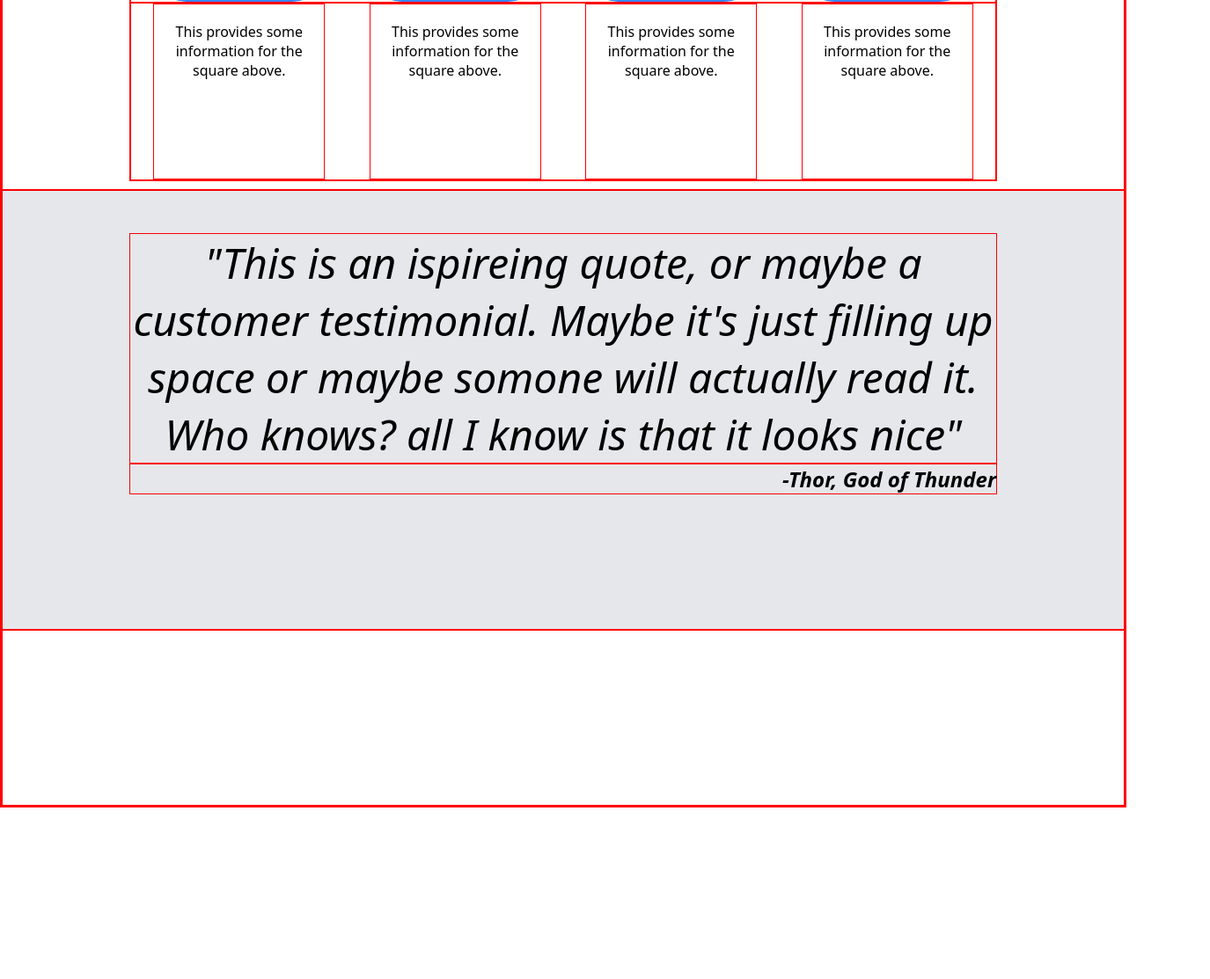
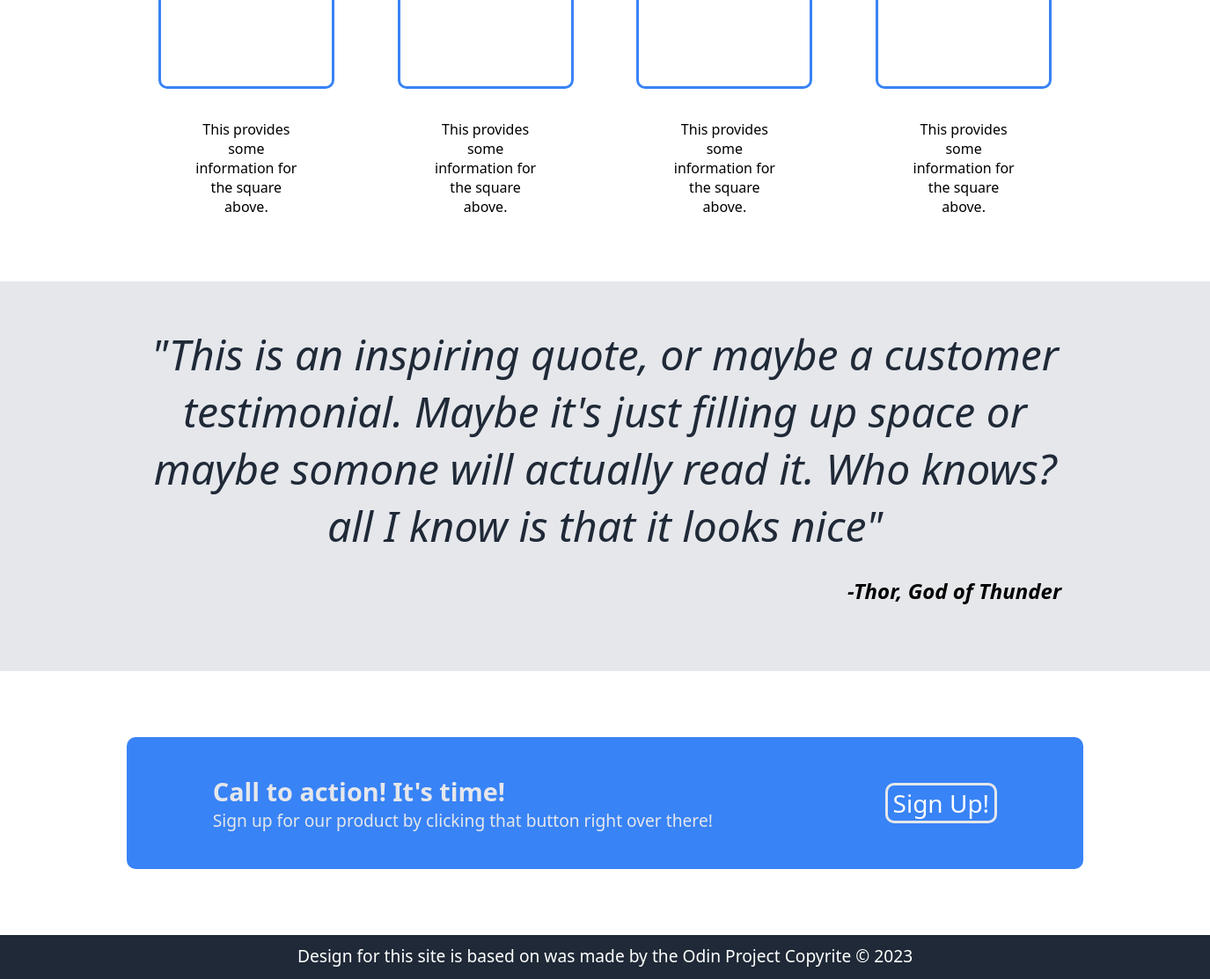
Before and after one commit to Samcraig77/Landing-page, a plain HTML site: page index.html in a window 1280 px wide. Shown: the part 886-1999 px from the top of the page at 88% size, 1375 px wide, since content can reach past the window. Before the commit the page ends 1804 px from the top, so only its background shows below. Drawn offline with Linux system fonts and the light colour scheme.

Commit message:
All sections finished. Styles finalized.
Site finalized. This project was coded entirely by me, from a design on The Odin Projects Webpage.

```diff
--- a/index.html
+++ b/index.html
@@ -14,12 +14,12 @@
         <div class="header">Header Logo</div>
 
         <div class="header-links">
-            <span id="link-text">header link one</span> <span id="link-text">header link two</span> <span id="link-text">header link three</span>
+            <span id="link-text"><a>header link one</a></span> <span id="link-text"><a>header link two</a></span> <span id="link-text"><a>header link three</a></span>
         </div>
 
     </div>
 
-<div class="hero-image">
+ <div class="hero-image">
     <div class="hero-text">
             <div id="hero-actual">This website is <br> awesome</div>
             <div id="hero-sub">This website has some subtext that goes here under the main title.
@@ -50,13 +50,23 @@
     </div>
 
     <div class="quote">
-        <h1 class="quote-actual">"This is an ispireing quote, or maybe a customer testimonial. Maybe
+        <h1 class="quote-actual">"This is an inspiring quote, or maybe a customer testimonial. Maybe
             it's just filling up space or maybe somone will actually read it. Who knows? all I know is that it looks nice"</h1>
         <h2 class="quote-author">-Thor, God of Thunder</h2>
     </div>
 
     <div class="sign-up">
+        <div class="sign-up-bubble">
+        <div class="sign-up-text">
+            <h2>Call to action! It's time!</h2>
+            <p>Sign up for our product by clicking that button right over there!</p>
+        </div>
+        <div class="sign-up-button"><button id="sign-up-again" >Sign Up!</button></div>
+        </div>
+    </div>
 
+    <div class="footer">
+        <span>Design for this site is based on was made by the Odin Project Copyrite &copy 2023 </span>
     </div>
 
 </body>
--- a/styles.css
+++ b/styles.css
@@ -1,20 +1,18 @@
-/* remove box color when div sizing done */
 * {
 font-family: system-ui, -apple-system, BlinkMacSystemFont, 'Segoe UI', Roboto, Oxygen, Ubuntu, Cantarell, 'Open Sans', 'Helvetica Neue', sans-serif;
 box-sizing: border-box;
 margin: 0;
-border: 1px solid red;
 }
 
 body {
-    min-width: 1000px;
+    min-width: 1375px;
 
 }
 
 
 .top {
 background-color: #1f2937;
-height: 600px;
+height: max-content;
 }
 
 .nav {
@@ -47,8 +45,7 @@ max-width: 1920px;
     display: flex;
     flex-wrap: nowrap;
     padding: 9rem 9rem;
-    max-height: 555px;
-    min-height: 555px;
+    height: max-content;
     text-align: center;
 }
 
@@ -72,11 +69,10 @@ max-width: 1920px;
     color: #E5E7EB;
     width: 100%;
     height: 45%;
-    max-height: min-content;
-    margin-bottom: 0;
-    padding: 70px 0 0 0;
+    max-height: max-content;
+    margin-bottom: 10px;
+    padding: 70px;
     min-width: 250px;
-    overflow: hidden;
 }
 
 .button-one {
@@ -86,7 +82,7 @@ max-width: 1920px;
 
 #sign-up {
     background-color: #3883f6;
-    border-radius: 17%;
+    border-radius: 10px;
     font-size: 16px;
     width: 80px ;
     justify-content: center;
@@ -121,7 +117,7 @@ max-width: 1920px;
     height: 200px;
     width: 200px;
     border: 3px solid #3883f6;
-    border-radius: 20%;
+    border-radius: 10px;
 }
 
 .random-text {
@@ -138,30 +134,86 @@ max-width: 1920px;
 .under-text {
     height: 200px;
     width: 195px;
-    padding: 20px;
+    padding: 35px;
     text-align: center;
+    margin: auto;
 }
 
 .quote {
-    height: 500px;
+    height: max-content;
     background-color: #E5E7EB;
     text-align: center;
-    padding: 3rem 9rem;
+    padding: 50px 9rem;
+    justify-content: center;
 }
 
 .quote-actual {
     font-size: 48px;
     font-style: italic;
     font-weight: lighter;
+    height: 350px;
+    height: min-content;
+    color: #1F2937;
 }
 
 .quote-author {
     font-weight: bold;
     font-style: oblique;
     text-align: right;
+    padding: 25px;
+
 }
 
 .sign-up {
-    height: 200px;
+    height: 300px;
+    padding: 75px 9rem;
 
 }
+
+.sign-up-bubble {
+display: flex;
+background-color: #3883f6;
+color: #E5E7EB;
+border-radius: 10px;
+height: 150px;
+}
+
+.sign-up-text {
+    font-size: larger;
+    margin: auto;
+}
+
+.sign-up-button {
+    display: flex;
+    height: max-content;
+    margin: auto;
+    padding: auto;
+}
+
+
+#sign-up-again {
+    color: white;
+    border: 3px solid #E5E7EB;
+    background-color: #3883f6;
+    border-radius: 10px;
+    font-size: 28px;
+    min-height: fit-content;
+}
+
+.footer {
+    height: 50px;
+    background-color: #1f2937;
+    display: flex;
+    padding: 10px 9rem;
+    justify-content: center;
+    color: white;
+    font-size: larger;
+}
+
+button {
+    cursor: pointer;
+}
+
+a {
+    cursor: pointer;
+}
```
